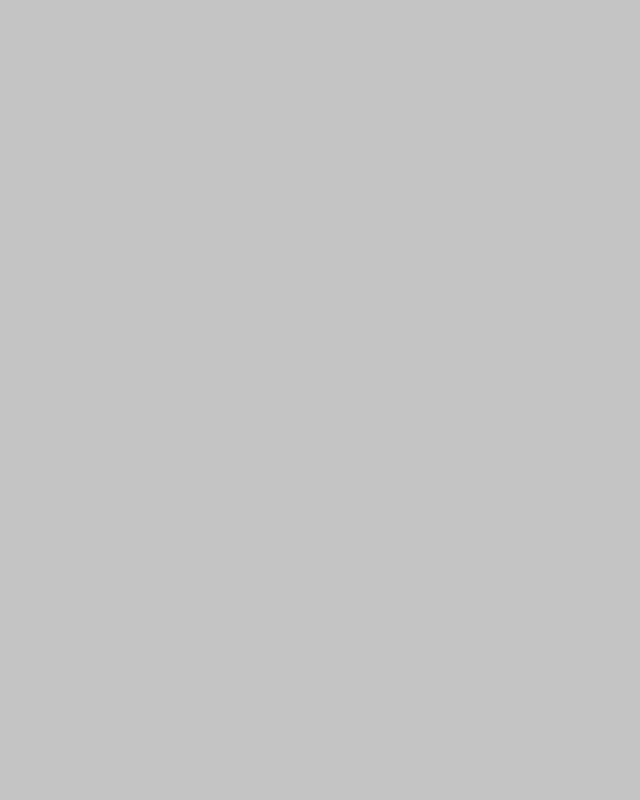
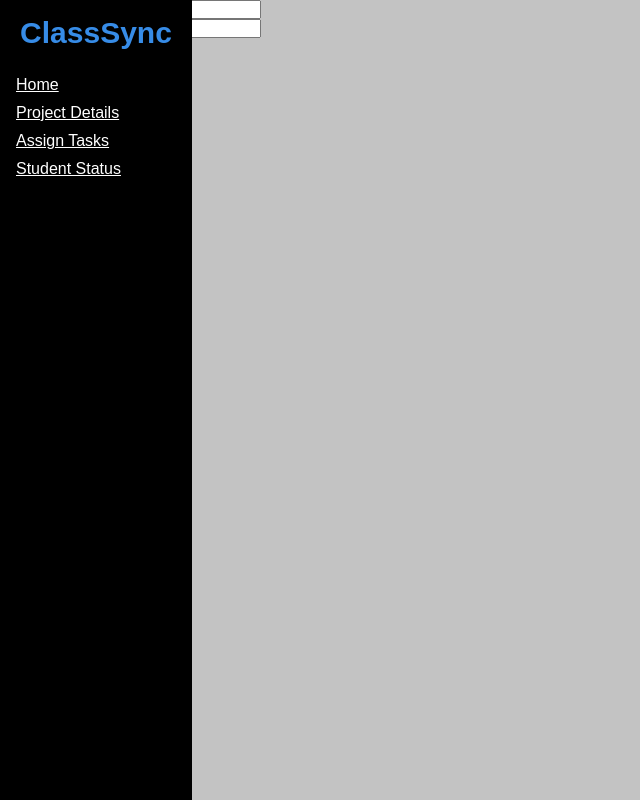
Before and after one commit to SPraveenKumar-spk/ClassSync, a React (Vite) app in the folder front-end/: page /createtasks in a window 1280 px wide. Before the commit this address had no page. Shown: the whole page, without its empty margins (0-640 px from the left). Built offline with nearby package versions, Linux system fonts and the light colour scheme.

Commit message:
added features

```diff
--- a/front-end/src/App.jsx
+++ b/front-end/src/App.jsx
@@ -4,9 +4,11 @@
 import Logout from "./Components/Logout";
 import ProjectsHome from "./Components/ProjectsHome";
 import StudentHome from "./Components/StudentHome";
+import StudentSubmissions from "./Components/StudentSubmissions";
+import CreateTasks from "./Components/CreateTasks";
 import { BrowserRouter, Routes, Route, Navigate } from "react-router-dom";
-import { useEffect, useState } from "react";
-import ProtectedRoute from "./Components/ProtectedRoute"
+// import { useEffect, useState } from "react";
+// import ProtectedRoute from "./Components/ProtectedRoute"
 function App() {
   return (
     <>
@@ -18,12 +20,12 @@
           <Route path="/logout" element={<Logout />} />
           <Route
             path="/projectshome"
-            element={<ProtectedRoute component={<ProjectsHome />} />}
-          />
+            element={<ProjectsHome />} />
           <Route
             path="/studentshome"
-            element={<ProtectedRoute component={<StudentHome />} />}
-          />
+            element={<StudentHome />} />
+            <Route path="/submissions" element={<StudentSubmissions />}  />
+            <Route path="/createtasks" element={<CreateTasks />} />
         </Routes>
       </BrowserRouter>
     </>
--- a/front-end/src/Components/CreateProject.jsx
+++ /dev/null
@@ -1,5 +0,0 @@
-function CreateProject() {
-  return <></>;
-}
-
-export default Project;
--- /dev/null
+++ b/front-end/src/Components/CreateTasks.jsx
@@ -0,0 +1,58 @@
+import {useState} from "react";
+import styles from "../Styles/CreateTasks.module.css";
+import { NavLink } from "react-router-dom";
+function CreateTasks() {
+  const [status, setStatus] = useState(false);
+
+  const[tasks, setTasks] = useState(false);
+  const handleStatus = () => {
+    setStatus(prevState => !prevState);
+  };
+  const handleTasks = async()=>{
+      try{
+          const response = await fetch(``,{
+              method: "POST",
+              headers:{
+                  "Content-Type":"application/json"
+              },
+              body:JSON.stringify(),
+
+          });
+          // if(response.ok){
+          //     const data = response.json();
+          //     print(data);
+          // }
+      }catch(error){
+          console.log(error);
+      }
+      setTasks(prevState => !prevState)
+  }
+
+  return (
+      <>
+          <div className={styles.container}>
+              <div className={styles.sidebar}>
+                  <h1>ClassSync</h1>
+                  <ul>
+                      <NavLink className={styles.links} to='/projectshome'>Home</NavLink>
+                      <NavLink className={styles.links}>Project Details</NavLink>
+                      <NavLink className={styles.links} onClick={handleTasks} >Assign Tasks</NavLink>
+                      <NavLink className={styles.links} onClick={handleStatus}>Student Status</NavLink>
+                  </ul>
+                  </ div>
+              </div>
+              <div className={styles.taskcontainer}>
+                <div>
+                <label htmlFor="task">Task Name</label>
+                <input type="text" id = "task" name="task" />
+                </div>
+                <div>
+                <label htmlFor="task">Task Name</label>
+                <input type="text" id = "task" name="task" />
+                </div>
+              </div>
+      </>
+  );
+}
+
+export default CreateTasks;
--- a/front-end/src/Components/ProjectsHome.jsx
+++ b/front-end/src/Components/ProjectsHome.jsx
@@ -15,7 +15,7 @@
   const [searchItem, setSearchItem] = useState("");
   const[options,setOptions] = useState(false)
 
-  const naviagte = useNavigate();
+  const navigate = useNavigate();
   const handleSearch = (e) => {
     setSearchItem(e.target.value);
   };
@@ -124,14 +124,13 @@
   };
 
   const handleProfile = () =>{
-    setOptions(true);
-  }
-
-  const handleClick = () =>{
-    setOptions(false);
+    setOptions(prevState => !prevState);
   }
   const handlelogout =()=>{
-    naviagte("/logout")
+    navigate("/logout")
+  }
+  const handleCheck=()=>{
+    navigate("/createtasks")
   }
 
   return (
@@ -147,7 +146,7 @@
           <button onClick={openModal}>Create Project</button>
         </div>
         <div className={styles.profile} >
-          <img src={Image} alt="profile" onClick={handleProfile} onDoubleClick={handleClick}/>
+          <img src={Image} alt="profile" onClick={handleProfile} />
           {options &&
           <div className={styles.profileOptions}>
            <button >Profile </button>
@@ -171,7 +170,7 @@
               )}
               <div className={styles.temp}>
                 <div className={styles.check}>
-                  <button>Check In</button>
+                  <button onClick={handleCheck}>Check In</button>
                 </div>
                 <div className={styles.del} onClick={() => handleDelete(index)}>
                   <button>Delete</button>
--- a/front-end/src/Components/StudentHome.jsx
+++ b/front-end/src/Components/StudentHome.jsx
@@ -101,16 +101,14 @@
     : projects;
 
     const handleProfile = () =>{
-      setOptions(true);
+      setOptions(prevState => !prevState);
+    }
+    const handlelogout =()=>{
+      navigate("/logout")
     }
 
-    const handleClick = () =>{
-      setOptions(false);
-    }
-
-
-    const handlelogout =()=>{
-      navigate("/logout")
+    const handleSubmissions = ()=>{
+      navigate("/submissions")
     }
 
   return (
@@ -126,7 +124,7 @@
           <button onClick={openModal}>Join Project</button>
         </div>
         <div className={styles.profile}>
-          <img src={Image} alt="profile"  onClick={handleProfile} onDoubleClick={handleClick} />
+          <img src={Image} alt="profile"  onClick={handleProfile}  />
           {options &&
           <div className={styles.profileOptions}>
            <button >Profile </button>
@@ -143,7 +141,7 @@
               <h3>Project Code: {project.projectCode}</h3>
               <div className={styles.temp}>
                 <div className={styles.check}>
-                  <button>Check In</button>
+                  <button onClick={handleSubmissions}>Check In</button>
                 </div>
                 <div className={styles.del} onClick={() => handleDelete(index)}>
                   <button>Delete Project</button>
--- /dev/null
+++ b/front-end/src/Components/StudentSubmissions.jsx
@@ -0,0 +1,57 @@
+import { NavLink } from "react-router-dom";
+import styles from "../Styles/Submissions.module.css";
+import { useState } from "react";
+
+function StudentSubmissions() {
+    const [submissions, setSubmissions] = useState(false);
+
+    const[tasks, setTasks] = useState(false);
+    const handleSubmissions = () => {
+        setSubmissions(prevState => !prevState);
+    };
+    const handleTasks = async()=>{
+        try{
+            const response = await fetch(``,{
+                method: "GET",
+                headers:{
+                    "Content-Type":"application/json"
+                }
+            });
+            if(response.ok){
+                const data = response.json();
+                print(data);
+            }
+        }catch(error){
+            console.log(error);
+        }
+        setTasks(prevState => !prevState)
+    }
+
+    return (
+        <>
+            <div className={styles.container}>
+                <div className={styles.sidebar}>
+                    <h1>ClassSync</h1>
+                    <ul>
+                        <NavLink className={styles.links} to='/studentshome'>Home</NavLink>
+                        <NavLink className={styles.links} onClick={handleTasks} >Task details</NavLink>
+                        <NavLink className={styles.links}>Drafts</NavLink>
+                        <NavLink className={styles.links} onClick={handleSubmissions}>Submissions</NavLink>
+                    </ul>
+                </div>
+                {submissions && (
+                    <div className={styles.submitbtn}>
+                        <input type="file"></input>
+                    </div>
+                )}
+            </div>
+            {/* {(tasks && tasks.length != 0)(
+                <div className={styles.tasklist}>
+                    <p></p>
+                </div>
+            )} */}
+        </>
+    );
+}
+
+export default StudentSubmissions;
--- /dev/null
+++ b/front-end/src/Styles/CreateTasks.module.css
@@ -0,0 +1,45 @@
+.sidebar h1{
+    color: #378CE7;
+    font-size: 30px;
+    padding-top: 1rem;
+    text-align: center;
+}
+.sidebar{
+    background-color: black;
+    height: 100vh;
+    width: 12rem;
+    position: fixed;
+}
+.sidebar ul{
+    display: flex;
+    flex-direction: column;
+    padding-top: 1rem;
+    padding-left: 1rem;
+
+    cursor: pointer;
+}
+.links{
+    text-decoration: underline;
+    color: white;
+    width: 100%;
+    margin-left: 0;
+    padding-top: 10px;
+}
+.submitbtn{
+    position: absolute;
+    left: 60%;
+    top: 70%;
+    transform: translate(-50%,-50%);
+    border-radius: 10px ;
+    height: 30vh;
+    width: 50rem;
+    background: white;
+}
+.submitbtn input{
+    position: fixed;
+    left: 50%;
+    top: 50%;
+    transform: translate(-50%,-50%);
+    color: #0964b0;
+    font-size: 20px;
+}
--- /dev/null
+++ b/front-end/src/Styles/Submissions.module.css
@@ -0,0 +1,45 @@
+.sidebar h1{
+    color: #378CE7;
+    font-size: 30px;
+    padding-top: 1rem;
+    text-align: center;
+}
+.sidebar{
+    background-color: black;
+    height: 100vh;
+    width: 12rem;
+    position: fixed;
+}
+.sidebar ul{
+    display: flex;
+    flex-direction: column;
+    padding-top: 1rem;
+    padding-left: 1rem;
+
+    cursor: pointer;
+}
+.links{
+    text-decoration: underline;
+    color: white;
+    width: 100%;
+    margin-left: 0;
+    padding-top: 10px;
+}
+.submitbtn{
+    position: absolute;
+    left: 60%;
+    top: 70%;
+    transform: translate(-50%,-50%);
+    border-radius: 10px ;
+    height: 30vh;
+    width: 50rem;
+    background: white;
+}
+.submitbtn input{
+    position: fixed;
+    left: 50%;
+    top: 50%;
+    transform: translate(-50%,-50%);
+    color: #0964b0;
+    font-size: 20px;
+}
```
